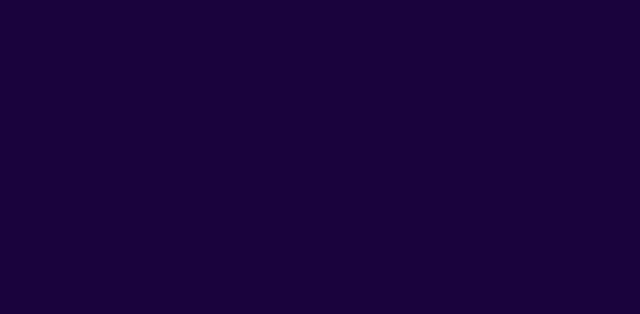
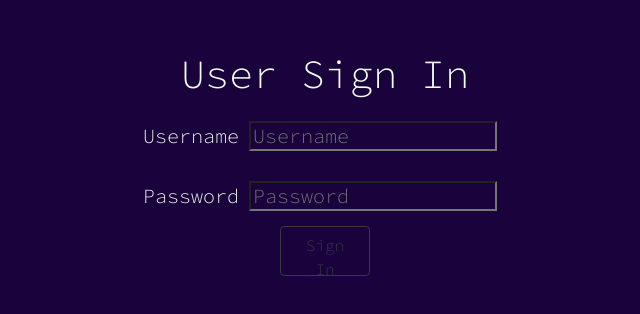
Before and after one commit to angeleefshaw/amore-app, a React (Create React App) app in the folder client/: page /login-page in a window 1280 px wide. Shown: the part 200-514 px from the top of the page, without its empty margins (315-955 px from the left). Built offline with nearby package versions, Linux system fonts and the light colour scheme.

Commit message:
login and protected routes

```diff
--- a/client/src/App.js
+++ b/client/src/App.js
@@ -1,24 +1,40 @@
 import React from 'react';
 import { BrowserRouter as Router, Route, Switch, Link } from 'react-router-dom';
+import { useState, useEffect } from 'react';
 import Main from './Pages/Main';
 import Landing from './Pages/Landing';
-import Container from 'react-bootstrap/Container';
 import Quiz from './Pages/Quiz';
+import Login from './Components/Login/Login';
+import Signup from './Components/Signup/Signup';
+import ProtectedRoute from './Components/ProtectedRoute/ProtectedRoute';
+import ScoreBoard from './Components/ScoreBoard/ScoreBoard';
 
 function App() {
+	const [ authenticated, setAuthenticated ] = useState(false);
+
+	useEffect(
+		() => {
+			console.log('User authenticated? ', authenticated);
+		},
+		[ authenticated ]
+	);
+
 	return (
 		<Router>
-			<Route exact path="/">
-				<Landing />
-			</Route>
-			<Route exact path="/main">
-				<Main />
-			</Route>
-			<Route exact path="/quiz/:id">
-				<Container>
-					<Quiz />
-				</Container>
-			</Route>
+			<Switch>
+				<Route exact={true} path="/" component={Landing} />
+				<Route
+					exact={true}
+					path="/login-page"
+					render={(props) => (
+						<Login {...props} authentication={authenticated} setAuthentication={setAuthenticated} />
+					)}
+				/>
+				<Route exact={true} path="/signup-page" component={Signup} />
+				<ProtectedRoute exact={true} path="/main" authenticated={authenticated} component={Main} />
+				<ProtectedRoute exact={true} path="/quiz/:id" authenticated={authenticated} component={Quiz} />
+				<ProtectedRoute exact={true} path="/scoreboard" authenticated={authenticated} component={ScoreBoard} />
+			</Switch>
 		</Router>
 	);
 }
--- a/client/src/Components/Login/Login.js
+++ b/client/src/Components/Login/Login.js
@@ -1,11 +1,22 @@
-import React, { useState } from 'react';
+import React, { useState, useEffect } from 'react';
+import { Redirect } from 'react-router-dom';
 import Button from 'react-bootstrap/Button';
 import axios from 'axios';
 import './login.css';
 
-function Login() {
+function Login(props) {
 	const [ loginUsername, setLoginUsername ] = useState('');
 	const [ loginPassword, setLoginPassword ] = useState('');
+	const [ authenticated, setAuthenticated ] = useState(props.authentication);
+
+	const [ redirect, setRedirect ] = useState(false);
+
+	useEffect(
+		() => {
+			console.log(redirect);
+		},
+		[ redirect ]
+	);
 
 	const login = () => {
 		axios
@@ -13,14 +24,22 @@ function Login() {
 				username: loginUsername,
 				password: loginPassword
 			})
-			.then(
-				function() {
-					window.location.href = '/Main';
-				}.catch(function(err) {
-					console.log(err);
-				})
-			);
+			.then((response) => {
+				console.log(response);
+				if (response.status === 200) {
+					props.setAuthentication(true);
+					setRedirect(true);
+				}
+			})
+			.catch((error) => {
+				alert('Incorrect username or password');
+				console.log(error);
+			});
 	};
+
+	if (redirect) {
+		return <Redirect to="/Main" />;
+	}
 
 	return (
 		<div className="login-card">
@@ -45,7 +64,7 @@ function Login() {
 							onChange={(e) => setLoginPassword(e.target.value)}
 						/>
 					</div>
-					<Button variant="outline-dark" href="/main" onClick={login}>
+					<Button variant="outline-dark" onClick={login}>
 						Sign In
 					</Button>
 				</fieldset>
--- /dev/null
+++ b/client/src/Components/ProtectedRoute/ProtectedRoute.js
@@ -0,0 +1,13 @@
+import React from 'react';
+import { Redirect } from 'react-router-dom';
+
+class ProtectedRoute extends React.Component {
+	render() {
+		const Component = this.props.component;
+		const authenticated = this.props.authenticated;
+
+		return authenticated ? <Component /> : <Redirect to={{ pathname: '/login-page' }} />;
+	}
+}
+
+export default ProtectedRoute;
--- a/client/src/Components/Signup/Signup.js
+++ b/client/src/Components/Signup/Signup.js
@@ -17,17 +17,16 @@ function Signup() {
 	);
 
 	const register = () => {
-		console.log('sign up page username and password', registerPassword, registerUsername);
 		axios
 			.post('/api/signup', {
 				username: registerUsername,
 				password: registerPassword
 			})
-			.then(function(response) {
+			.then(function() {
 				setRedirect(true);
-				// If there's an error, handle it by throwing up a bootstrap alert
 			})
 			.catch(function(err) {
+				alert('Username already taken! Try another');
 				console.log(err);
 			});
 	};
--- a/client/src/Pages/Landing.js
+++ b/client/src/Pages/Landing.js
@@ -1,30 +1,15 @@
 import React from 'react';
-import { BrowserRouter as Router, Switch, Route } from 'react-router-dom';
 import Navbar from '../Components/Navbar/Navbar';
 import Jumbotron from '../Components/Jumbotron/Jumbotron';
-import Login from '../Components/Login/Login';
-import Signup from '../Components/Signup/Signup';
-import Header from "../Components/Header/Header"
-import "../styles/landing.css"
+import Header from '../Components/Header/Header';
+import '../styles/landing.css';
 
 function Landing() {
 	return (
 		<div>
-			<Router>
-				<Navbar />
-				<Switch>
-					<Route exact path="/">
-						<Jumbotron/>
-						<Header />
-					</Route>
-					<Route exact path="/Login">
-						<Login />
-					</Route>
-					<Route exact path="/Signup">
-						<Signup />
-					</Route>
-				</Switch>
-			</Router>
+			<Navbar />
+			<Jumbotron />
+			<Header />
 		</div>
 	);
 }
--- a/client/src/Pages/Quiz.js
+++ b/client/src/Pages/Quiz.js
@@ -1,15 +1,18 @@
-import React from "react";
-import Questions from "../Components/Questions/Questions";
-import { useParams} from "react-router-dom";
+import React from 'react';
+import Questions from '../Components/Questions/Questions';
+import Container from 'react-bootstrap/Container';
 
+import { useParams } from 'react-router-dom';
 
-function Quiz () {
-  const {id} = useParams();
-  return (
-    <div>
-      <Questions topic={id}/>
-    </div>
-  )
+function Quiz() {
+	const { id } = useParams();
+	return (
+		<div>
+			<Container>
+				<Questions topic={id} />
+			</Container>
+		</div>
+	);
 }
 
 export default Quiz;
```
Also changed, not shown: 1 other file (tests, documents, lock files or other folders).
